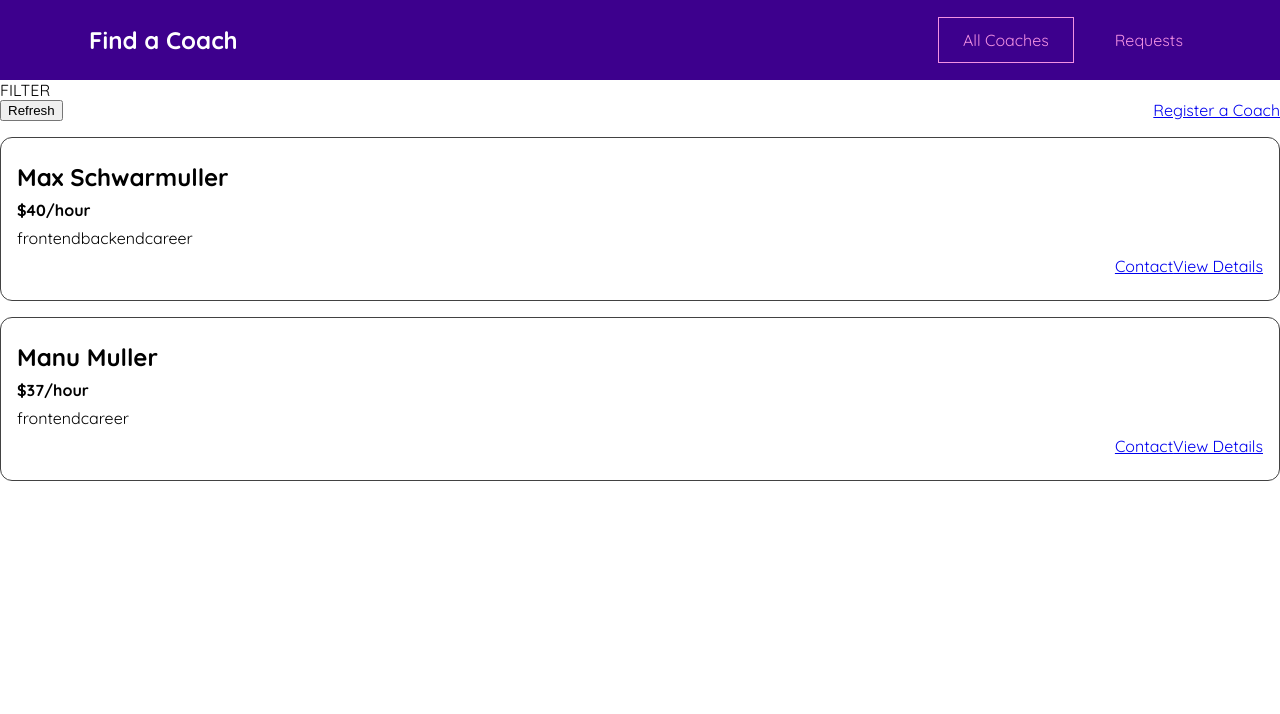
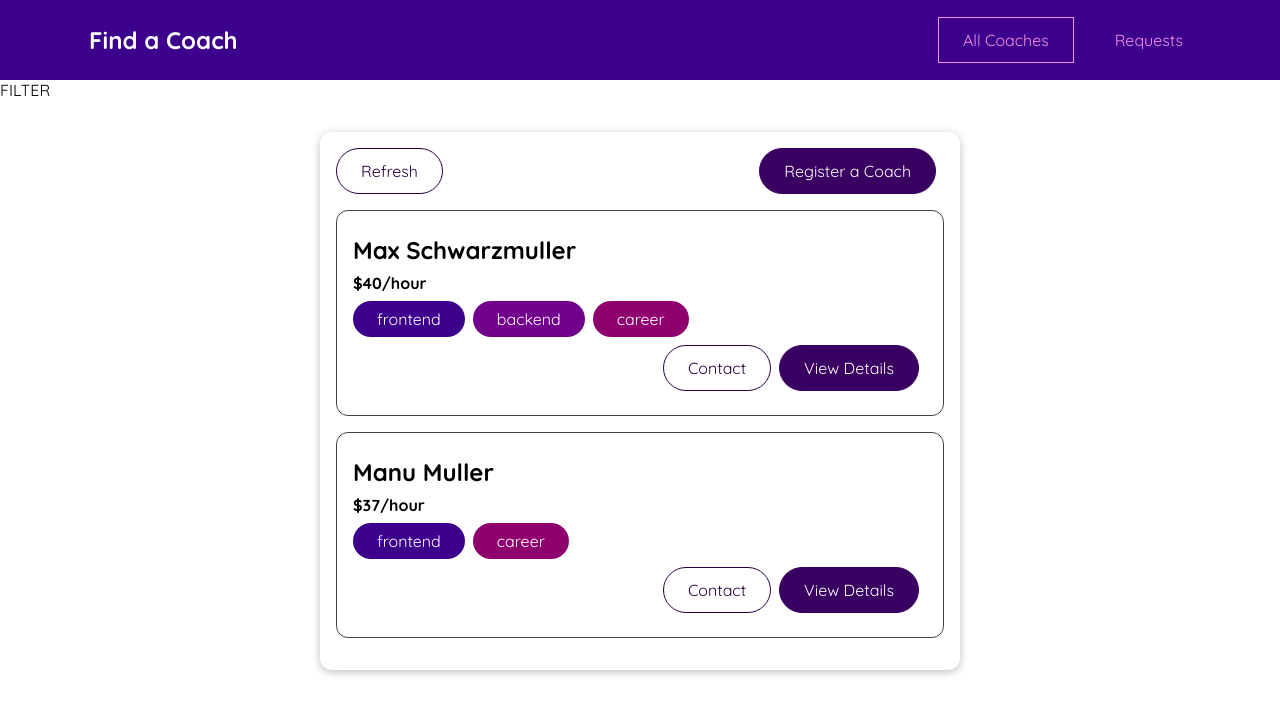
Before and after one commit to VisheshSingh/coachFinderVue, a Vue app: page /coaches in a window 1280 px wide. Shown: the top 714 px of the page. Built offline with nearby package versions, Linux system fonts and the light colour scheme.

Commit message:
Base Comps

```diff
--- a/src/components/CoachItem.vue
+++ b/src/components/CoachItem.vue
@@ -3,11 +3,18 @@
     <h3>{{ fullName }}</h3>
     <h4>${{ rate }}/hour</h4>
     <div>
-      <span v-for="area in areas" :key="area">{{ area }}</span>
+      <base-badge
+        v-for="area in areas"
+        :key="area"
+        :type="area"
+        :title="area"
+      ></base-badge>
     </div>
     <div class="actions">
-      <router-link :to="coachContactLink">Contact</router-link>
-      <router-link :to="coachDetailLink">View Details</router-link>
+      <base-button mode="outline" link :to="coachContactLink"
+        >Contact</base-button
+      >
+      <base-button :to="coachDetailLink">View Details</base-button>
     </div>
   </li>
 </template>
--- /dev/null
+++ b/src/components/UI/BaseBadge.vue
@@ -0,0 +1,42 @@
+<template>
+  <span class="badge" :class="type">
+    {{ text }}
+  </span>
+</template>
+
+<script>
+export default {
+  props: ['type', 'title'],
+  computed: {
+    text() {
+      return this.title;
+    }
+  }
+};
+</script>
+
+<style scoped>
+.badge {
+  background-color: #ccc;
+  color: #252525;
+  border-radius: 30px;
+  padding: 0.5rem 1.5rem;
+  display: inline-block;
+  margin-right: 0.5rem;
+}
+
+.frontend {
+  background-color: #3d008d;
+  color: white;
+}
+
+.backend {
+  background-color: #71008d;
+  color: white;
+}
+
+.career {
+  background-color: #8d006e;
+  color: white;
+}
+</style>
--- /dev/null
+++ b/src/components/UI/BaseButton.vue
@@ -0,0 +1,73 @@
+<template>
+  <button v-if="!link" :class="mode">
+    <slot></slot>
+  </button>
+  <router-link v-else :class="mode" :to="to">
+    <slot></slot>
+  </router-link>
+</template>
+
+<script>
+export default {
+  props: {
+    link: {
+      type: Boolean,
+      required: false,
+      default: false
+    },
+    mode: {
+      type: String,
+      required: false,
+      default: null
+    },
+    to: {
+      type: String,
+      required: false,
+      default: '/'
+    }
+  }
+};
+</script>
+
+<style scoped>
+button,
+a {
+  text-decoration: none;
+  padding: 0.75rem 1.5rem;
+  font: inherit;
+  background-color: #3a0061;
+  border: 1px solid #3a0061;
+  color: white;
+  cursor: pointer;
+  border-radius: 30px;
+  margin-right: 0.5rem;
+  display: inline-block;
+}
+
+a:hover,
+a:active,
+button:hover,
+button:active {
+  background-color: #270041;
+  border-color: #270041;
+}
+
+.flat {
+  background-color: transparent;
+  color: #3a0061;
+  border: none;
+}
+
+.outline {
+  background-color: transparent;
+  border-color: #270041;
+  color: #270041;
+}
+
+.flat:hover,
+.flat:active,
+.outline:hover,
+.outline:active {
+  background-color: #edd2ff;
+}
+</style>
--- /dev/null
+++ b/src/components/UI/BaseCard.vue
@@ -0,0 +1,19 @@
+<template>
+  <div class="card">
+    <slot></slot>
+  </div>
+</template>
+
+<script>
+export default {};
+</script>
+
+<style scoped>
+.card {
+  border-radius: 12px;
+  box-shadow: 0 2px 8px rgba(0, 0, 0, 0.26);
+  padding: 1rem;
+  margin: 2rem auto;
+  max-width: 40rem;
+}
+</style>
--- a/src/pages/coaches/CoachesList.vue
+++ b/src/pages/coaches/CoachesList.vue
@@ -2,10 +2,11 @@
   <section>
     FILTER
   </section>
+  <base-card>
     <section>
       <div class="controls">
-      <button>Refresh</button>
-      <router-link to="/register">Register a Coach</router-link>
+        <base-button mode="outline">Refresh</base-button>
+        <base-button to="/register">Register a Coach</base-button>
       </div>
     </section>
     <section>
@@ -22,6 +23,7 @@
         </coach-item>
       </ul>
     </section>
+  </base-card>
 </template>
 
 <script>
--- a/src/store/modules/coaches/index.js
+++ b/src/store/modules/coaches/index.js
@@ -10,7 +10,7 @@
         {
           id: 'c1',
           firstName: 'Max',
-          lastName: 'Schwarmuller',
+          lastName: 'Schwarzmuller',
           areas: ['frontend', 'backend', 'career'],
           description:
             'A subject matter expert in all things related to JavaScript',
```
Also changed, not shown: src/main.js (+8 -0 lines). Lines whose indentation alone changed are shown as unchanged.
